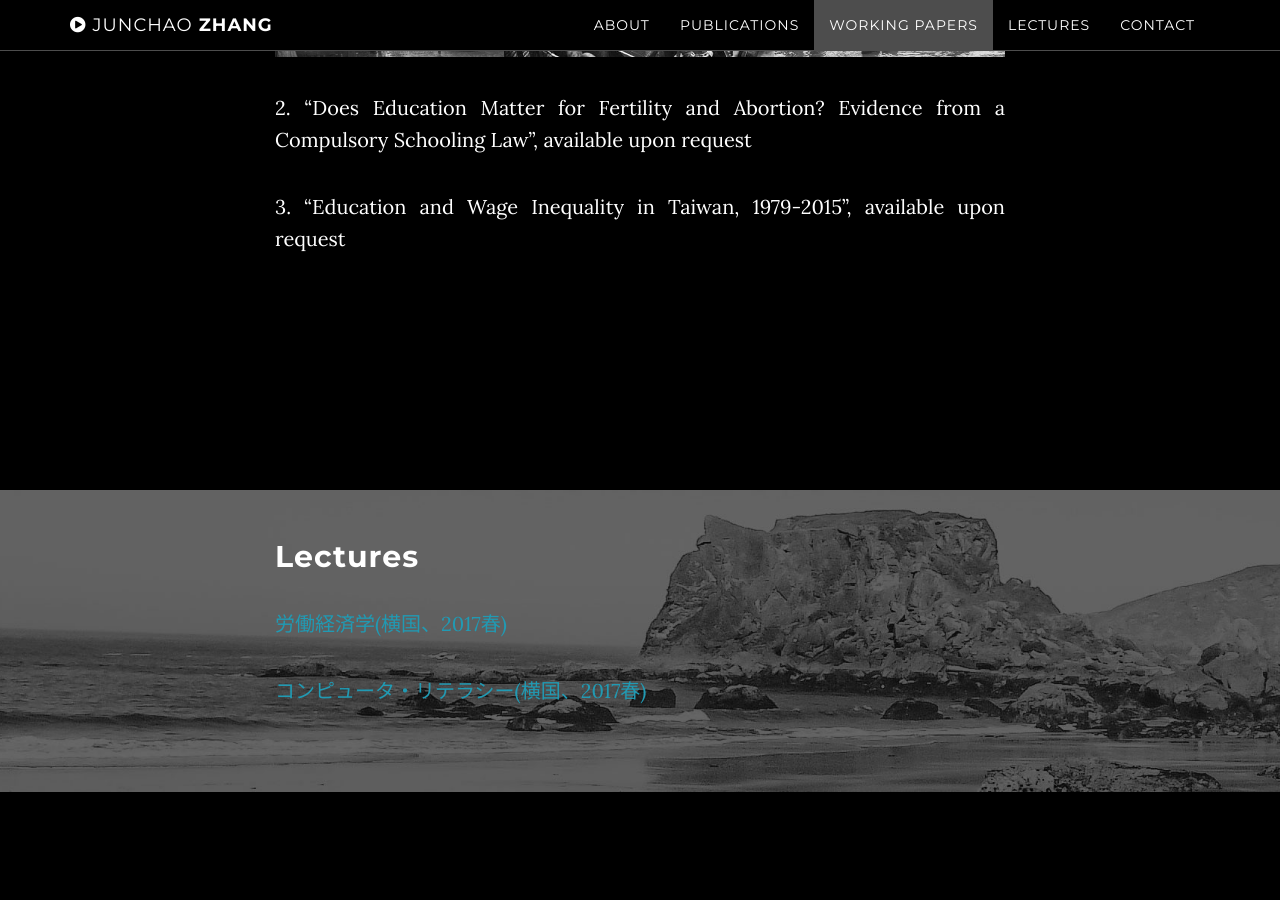
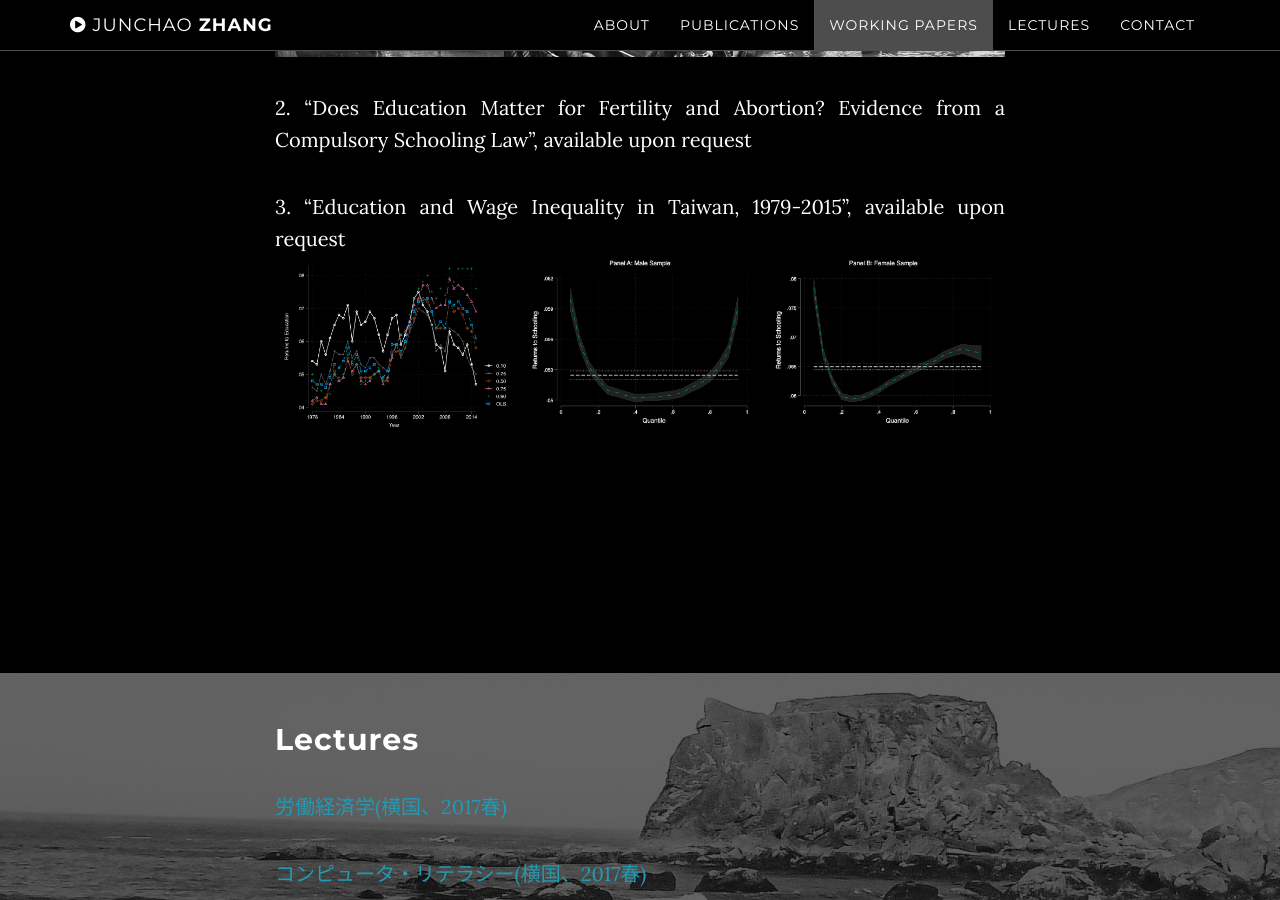
Before and after one commit to ztempest0218/ztempest0218.github.io, a Jekyll site: the page built from index.html, in a window 1280 px wide and 900 px high, scrolled down 3558 px. Built offline with Jekyll 4.4.1, drawn with Linux system fonts in a browser that asks for light colours.

Commit message:
Update workingpapers.html

```diff
--- a/_includes/workingpapers.html
+++ b/_includes/workingpapers.html
@@ -21,8 +21,9 @@
 
 <p>2. “Does Education Matter for Fertility and Abortion? Evidence from a Compulsory Schooling Law”, available upon request</p>
 
-<p>3. “Education and Wage Inequality in Taiwan, 1979-2015”, available upon request</p>
-
+<p>3. “Education and Wage Inequality in Taiwan, 1979-2015”, available upon request<br />
+<img src="/img/inequality.jpg" width=100% oncontextmenu="return false;" ondragstart="return false;">
+</p>
 
 
 
```
